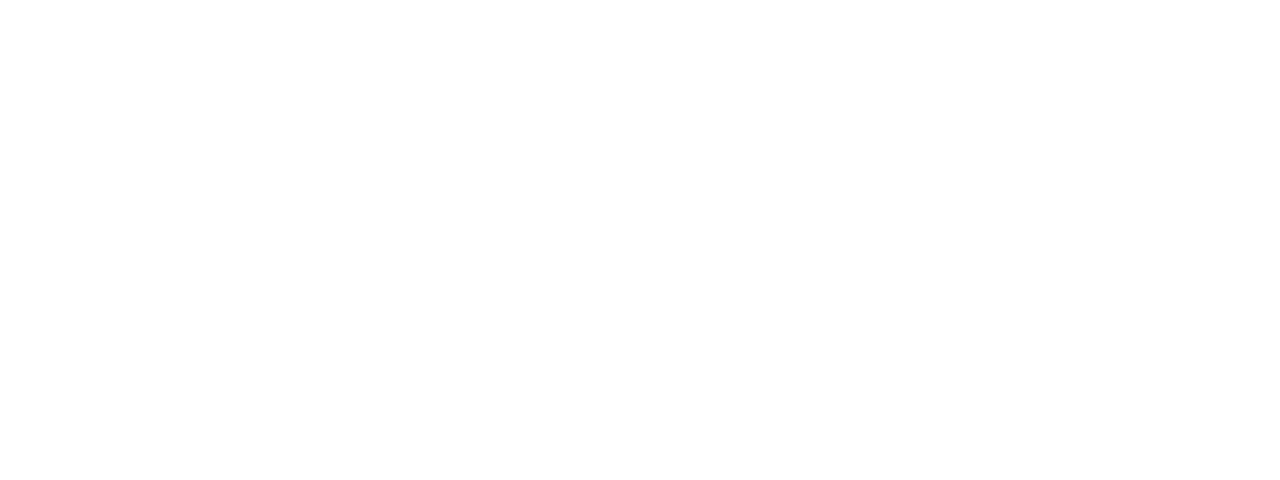
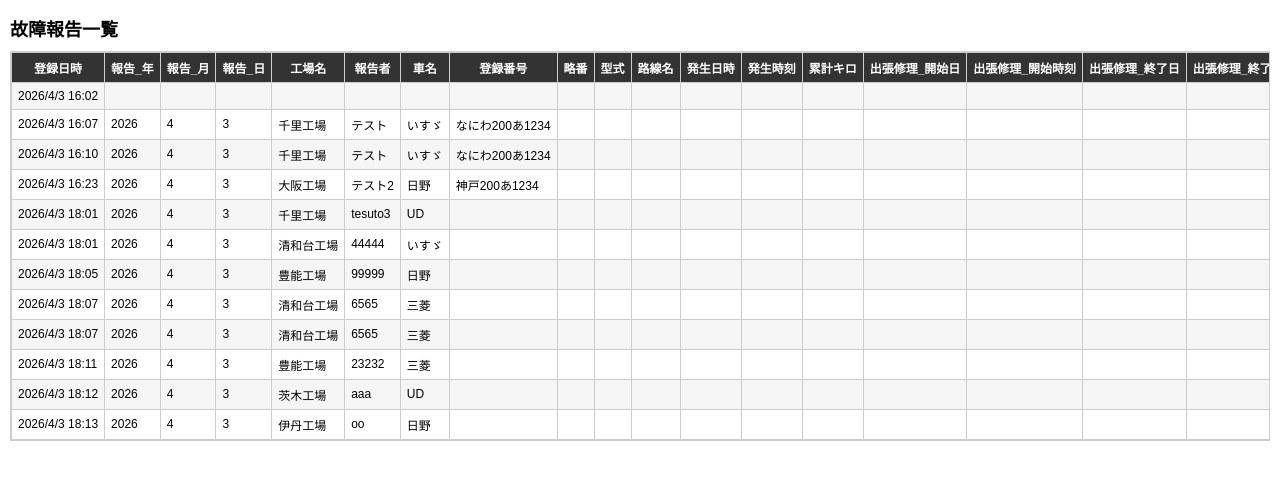
Before and after one commit to hrys0611-oss/road-report, a plain HTML site: page index.html in a window 1280 px wide. Drawn offline with Linux system fonts and the light colour scheme.

Commit message:
Add files via upload

```diff
--- a/index.html
+++ b/index.html
@@ -3,19 +3,68 @@
 <head>
 <meta charset="UTF-8">
 <title>故障報告一覧</title>
+
 <style>
 body {
   font-family: sans-serif;
+  margin: 10px;
 }
+
+/* タイトル */
+h2 {
+  font-size: 18px;
+  margin-bottom: 10px;
+}
+
+/* 横スクロール */
+.table-container {
+  overflow-x: auto;
+  border: 1px solid #ccc;
+}
+
+/* 表 */
 table {
   border-collapse: collapse;
   width: 100%;
+  font-size: 12px;
 }
+
+/* ヘッダー */
+th {
+  background-color: #333;
+  color: white;
+  position: sticky;
+  top: 0;
+  z-index: 1;
+}
+
+/* セル */
 td, th {
   border: 1px solid #ccc;
-  padding: 5px;
-  font-size: 12px;
+  padding: 6px;
+  white-space: nowrap;
 }
+
+/* 行の色 */
+tr:nth-child(even) {
+  background-color: #f5f5f5;
+}
+
+/* ホバー */
+tr:hover {
+  background-color: #ddd;
+}
+</style>
+
+</head>
+<body>
+
+<h2>故障報告一覧</h2>
+
+<div class="table-container">
+  <table id="table"></table>
+</div>
+
 <script>
 fetch("data.csv")
   .then(res => res.arrayBuffer())
@@ -47,5 +96,6 @@
     document.getElementById("table").innerHTML = html;
   });
 </script>
+
 </body>
 </html>
```
